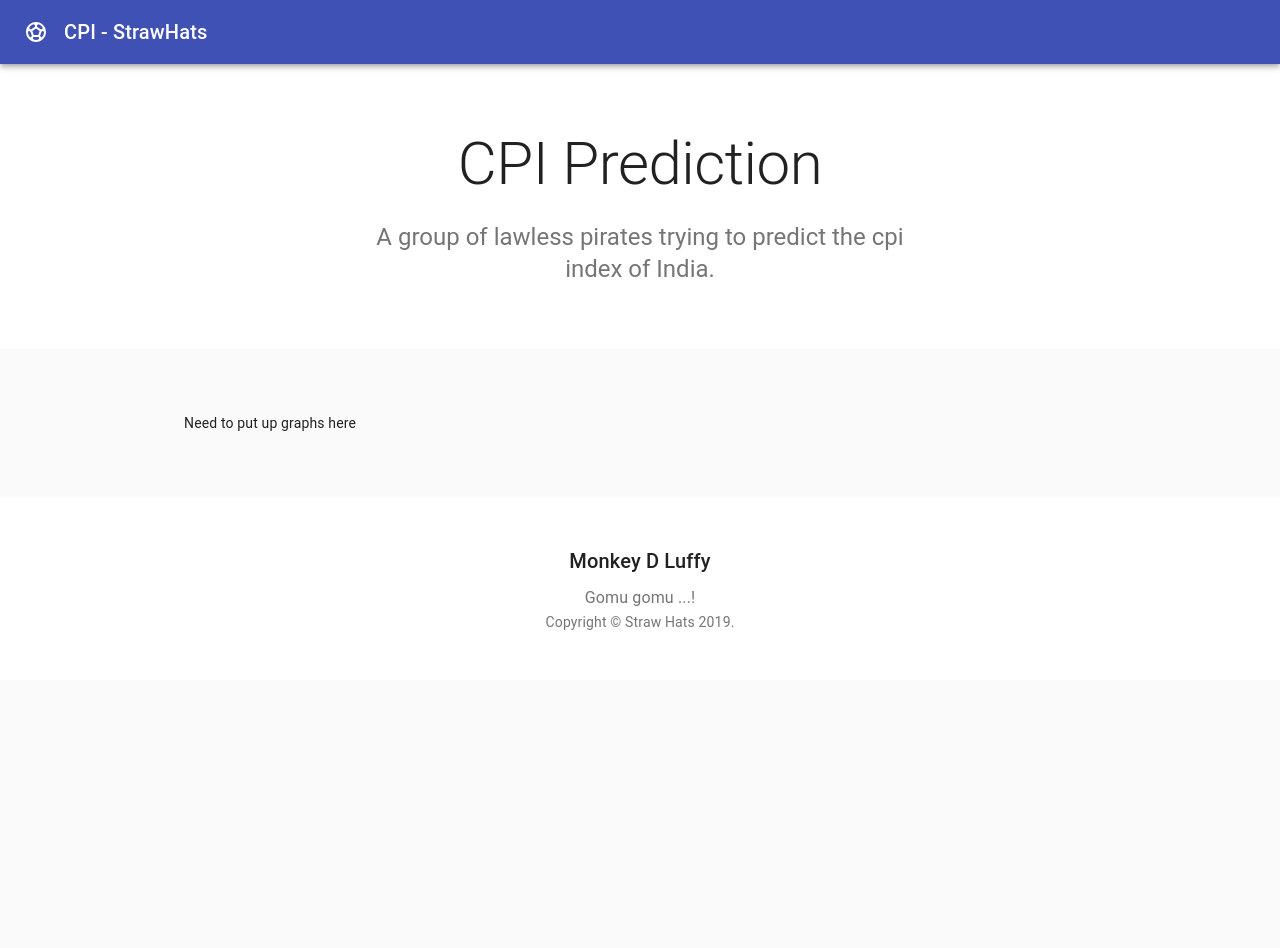
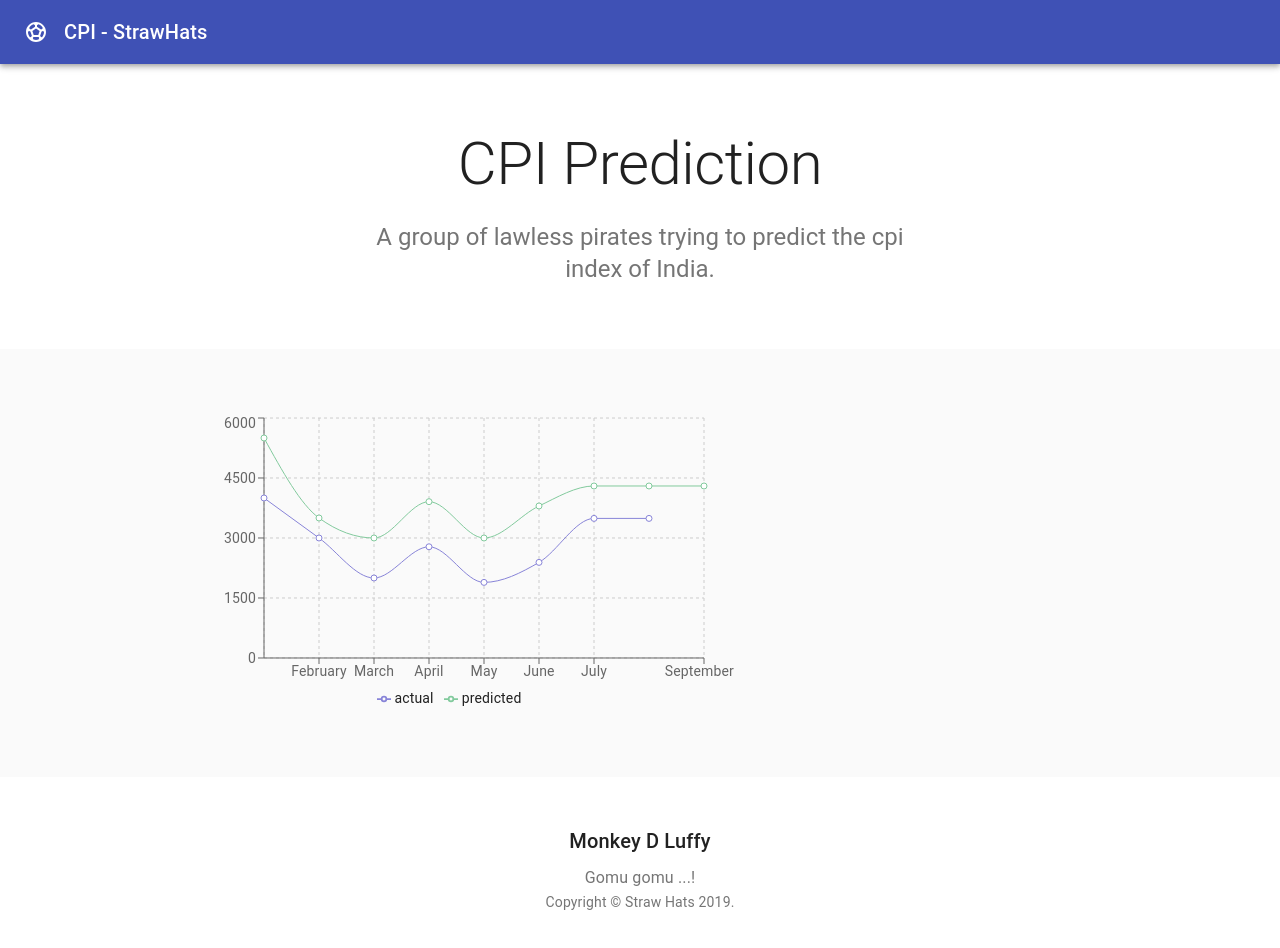
Before and after one commit to Siddharth-Chandran/cpi-dashboard, a React (Create React App) app: page / in a window 1280 px wide. Shown: the top 948 px of the page. Before the commit the page ends 800 px from the top, so only its background shows below. Built offline with nearby package versions, Linux system fonts and the light colour scheme.

Commit message:
Added recharts; Added a sample graph model

```diff
--- a/package.json
+++ b/package.json
@@ -7,7 +7,8 @@
     "@material-ui/icons": "^4.4.1",
     "react": "^16.9.0",
     "react-dom": "^16.9.0",
-    "react-scripts": "3.1.1"
+    "react-scripts": "3.1.1",
+    "recharts": "^1.7.1"
   },
   "scripts": {
     "start": "react-scripts start",
--- a/src/components/dashboard/Dashboard.js
+++ b/src/components/dashboard/Dashboard.js
@@ -8,6 +8,37 @@ import { withStyles } from '@material-ui/core/styles';
 import Container from '@material-ui/core/Container';
 import Link from '@material-ui/core/Link';
 import PropTypes from 'prop-types';
+import { LineChart, Line, XAxis, YAxis, CartesianGrid, Tooltip, Legend, } from 'recharts';
+
+const data = [
+    {
+        name: 'January', actual: 4000, predicted: 5500, amt: 2400,
+    },
+    {
+        name: 'February', actual: 3000, predicted: 3500, amt: 2210,
+    },
+    {
+        name: 'March', actual: 2000, predicted: 3000, amt: 2290,
+    },
+    {
+        name: 'April', actual: 2780, predicted: 3908, amt: 2000,
+    },
+    {
+        name: 'May', actual: 1890, predicted: 3000, amt: 2181,
+    },
+    {
+        name: 'June', actual: 2390, predicted: 3800, amt: 2500,
+    },
+    {
+        name: 'July', actual: 3490, predicted: 4300, amt: 2100,
+    },
+    {
+        name: 'Auguest', actual: 3490, predicted: 4300, amt: 2100,
+    },
+    {
+        name: 'September', predicted: 4300, amt: 2100,
+    },
+];
 
 function Copyright() {
     return (
@@ -81,12 +112,27 @@ class Dashboard extends React.Component {
                                 CPI Prediction
                             </Typography>
                             <Typography variant="h5" align="center" color="textSecondary" paragraph>
-                               A group of lawless pirates trying to predict the cpi index of India.
+                                A group of lawless pirates trying to predict the cpi index of India.
                             </Typography>
                         </Container>
                     </div>
                     <Container className={classes.cardGrid} maxWidth="md">
-                        Need to put up graphs here
+                        <LineChart
+                            width={550}
+                            height={300}
+                            data={data}
+                            margin={{
+                                top: 5, right: 30, left: 20, bottom: 5,
+                            }}
+                        >
+                            <CartesianGrid strokeDasharray="3 3" />
+                            <XAxis dataKey="name" />
+                            <YAxis />
+                            <Tooltip />
+                            <Legend />
+                            <Line type="monotone" dataKey="actual" stroke="#8884d8" activeDot={{ r: 8 }} />
+                            <Line type="monotone" dataKey="predicted" stroke="#82ca9d" />
+                        </LineChart>
                     </Container>
                 </main>
                 {/* Footer */}
```
